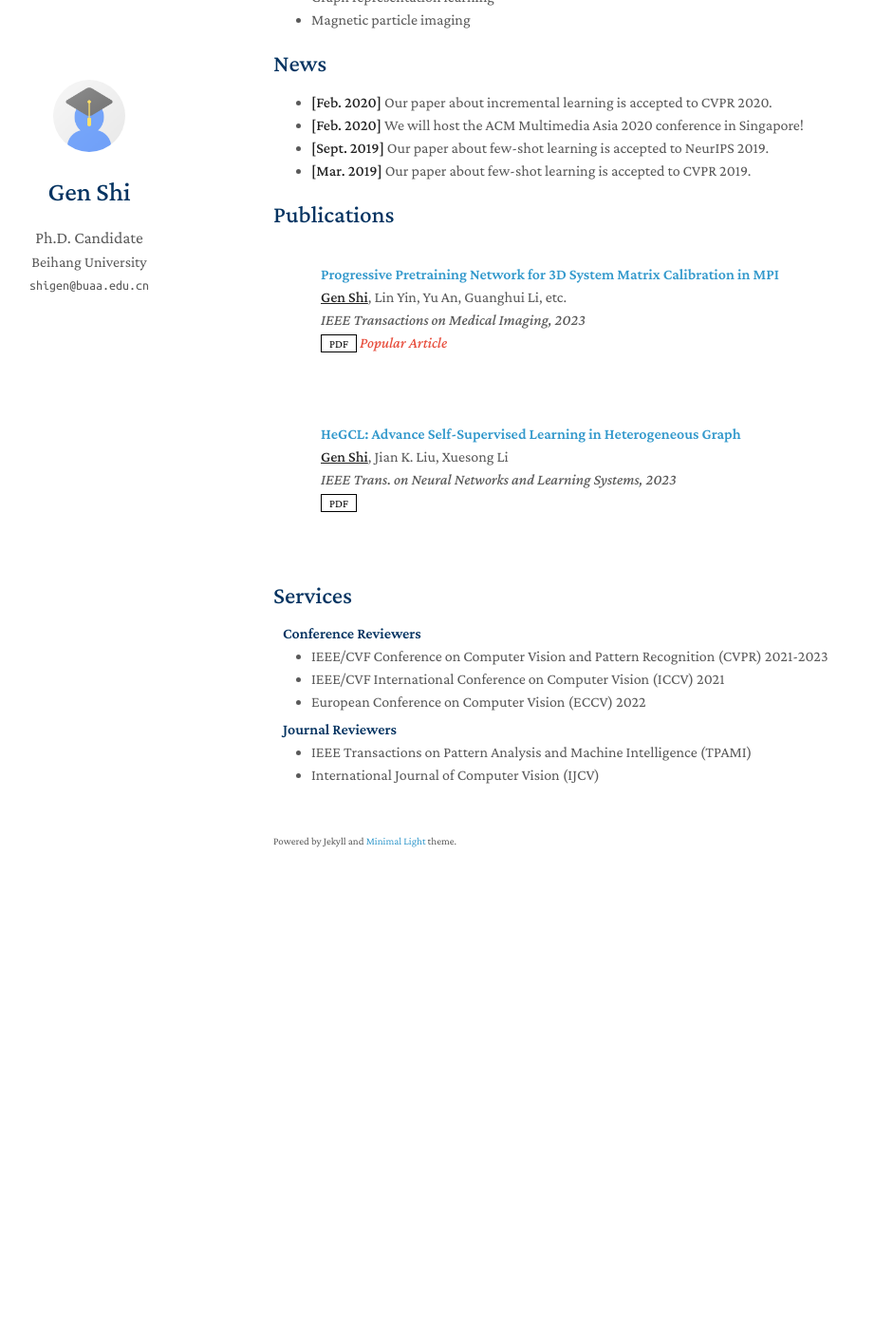
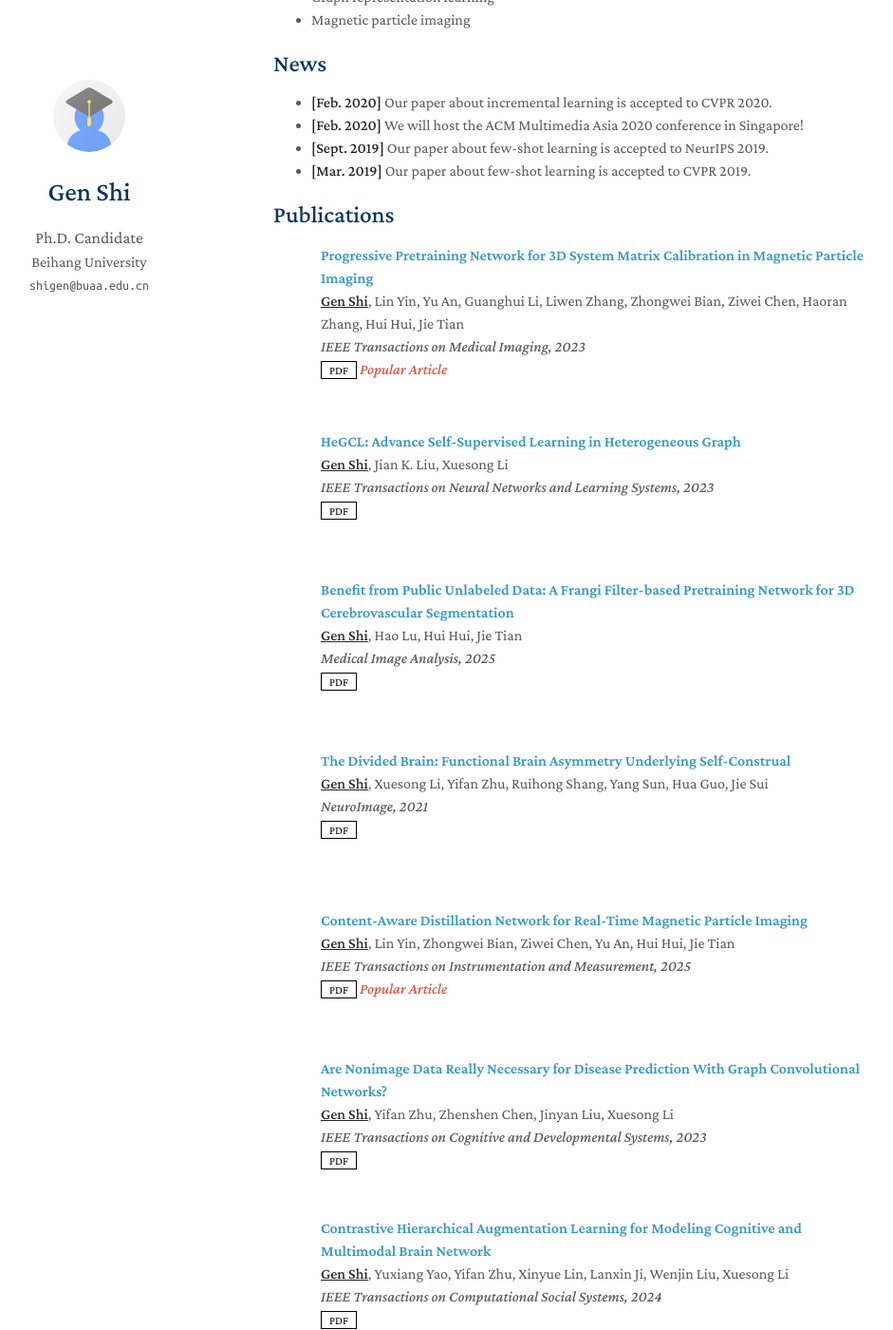
Before and after one commit to genshi997/genshi997.github.io, a Jekyll site: the page built from index.md, in a window 1280 px wide and 1400 px high, scrolled down 282 px. Shown: the whole window at 95% size, without its empty margins (182-1123 px from the left). Built offline with Jekyll 4.4.1, drawn with Linux system fonts in a browser that asks for light colours; a style sheet for code colours, icons or effects is not loaded; our own code applies the rules of GitHub Pages for plain Markdown files; before the commit the page ends 1248 px from its top, so only the background shows below that.

Commit message:
Update publications.yml

```diff
--- a/_data/publications.yml
+++ b/_data/publications.yml
@@ -1,27 +1,6 @@
 main:
-
-  # - title: Continual Learning for Abdominal Multi-Organ and Tumor Segmentation
-  #   authors: Yixiao Zhang, Xinyi Li, Huimiao Chen, Alan Yuille, <strong>Yaoyao Liu*</strong>, Zongwei Zhou* (*Corresponding authors)
-  #   conference_short: MICCAI
-  #   conference: International Conference on Medical Image Computing and Computer-Assisted Intervention <strong>(MICCAI)</strong>, 2023.
-  #   pdf: https://arxiv.org/pdf/2306.00988.pdf
-  #   code: https://github.com/MrGiovanni/ContinualLearning
-  #   bibtex: https://bib.yliu.me/MICCAI23.txt
-  #   image: ./assets/img/teaser_example_2.png
-  #   notes: Early Accept
-
-  # - title: "Mnemonics Training: Multi-Class Incremental Learning without Forgetting"
-  #   authors: <strong>Yaoyao Liu</strong>, Yuting Su, An-An Liu, Bernt Schiele, Qianru Sun
-  #   conference_short: CVPR
-  #   conference: IEEE/CVF Conference on Computer Vision and Pattern Recognition <strong>(CVPR)</strong>, 2020.
-  #   pdf: https://arxiv.org/pdf/2002.10211.pdf
-  #   code: https://github.com/yaoyao-liu/class-incremental-learning/tree/main/mnemonics-training
-  #   page: https://class-il.mpi-inf.mpg.de/mnemonics/
-  #   bibtex: https://class-il.mpi-inf.mpg.de/mnemonics/
-  #   notes: Oral Presentation
-  #   image: ./assets/img/teaser_example.png
-  - title: "Progressive Pretraining Network for 3D System Matrix Calibration in MPI"
-    authors: "<strong><u>Gen Shi</u></strong>, Lin Yin, Yu An, Guanghui Li, etc."
+  - title: "Progressive Pretraining Network for 3D System Matrix Calibration in Magnetic Particle Imaging"
+    authors: "<strong><u>Gen Shi</u></strong>, Lin Yin, Yu An, Guanghui Li, Liwen Zhang, Zhongwei Bian, Ziwei Chen, Haoran Zhang, Hui Hui, Jie Tian"
     conference_short: "IEEE TMI"
     conference: "IEEE Transactions on Medical Imaging, 2023"
     pdf: "https://doi.org/10.1109/TMI.2023.3297173"
@@ -32,8 +11,53 @@ main:
   - title: "HeGCL: Advance Self-Supervised Learning in Heterogeneous Graph"
     authors: "<strong><u>Gen Shi</u></strong>, Jian K. Liu, Xuesong Li"
     conference_short: "IEEE TNNLS"
-    conference: "IEEE Trans. on Neural Networks and Learning Systems, 2023"
+    conference: "IEEE Transactions on Neural Networks and Learning Systems, 2023"
     pdf: "https://doi.org/10.1109/TNNLS.2023.3273255"
     # code: ""
     # image: "./assets/img/graph_teaser.png"
     # notes: "Oral Presentation"
+
+  - title: "Benefit from Public Unlabeled Data: A Frangi Filter-based Pretraining Network for 3D Cerebrovascular Segmentation"
+    authors: "<strong><u>Gen Shi</u></strong>, Hao Lu, Hui Hui, Jie Tian"
+    conference_short: MedIA
+    conference: Medical Image Analysis, 2025
+    pdf: https://doi.org/10.1016/j.media.2024.103442
+    # code: ""
+    # image: ./assets/img/cerebrovascular.png
+    # notes: Early Accept
+
+  - title: "The Divided Brain: Functional Brain Asymmetry Underlying Self-Construal"
+    authors: "<strong><u>Gen Shi</u></strong>, Xuesong Li, Yifan Zhu, Ruihong Shang, Yang Sun, Hua Guo, Jie Sui"
+    conference_short: NeuroImage
+    conference: NeuroImage, 2021
+    pdf: https://doi.org/10.1016/j.neuroimage.2021.118382
+    # code: ""
+    # image: ./assets/img/self_construal.png
+    # notes: Published
+
+  - title: "Content-Aware Distillation Network for Real-Time Magnetic Particle Imaging"
+    authors: "<strong><u>Gen Shi</u></strong>, Lin Yin, Zhongwei Bian, Ziwei Chen, Yu An, Hui Hui, Jie Tian"
+    conference_short: IEEE TIM
+    conference: IEEE Transactions on Instrumentation and Measurement, 2025
+    pdf: https://doi.org/10.1109/TIM.2025.3535575
+    # code: ""
+    # image: ./assets/img/mpi_distill.png
+    notes: Popular Article
+
+  - title: "Are Nonimage Data Really Necessary for Disease Prediction With Graph Convolutional Networks?"
+    authors: "<strong><u>Gen Shi</u></strong>, Yifan Zhu, Zhenshen Chen, Jinyan Liu, Xuesong Li"
+    conference_short: IEEE TCDS
+    conference: IEEE Transactions on Cognitive and Developmental Systems, 2023
+    pdf: https://doi.org/10.1109/TCDS.2022.3152791
+    # code: ""
+    # image: ./assets/img/tcds_gcn.png
+    # notes: Vol. 15, No. 1, pp. 252–260
+
+  - title: "Contrastive Hierarchical Augmentation Learning for Modeling Cognitive and Multimodal Brain Network"
+    authors: "<strong><u>Gen Shi</u></strong>, Yuxiang Yao, Yifan Zhu, Xinyue Lin, Lanxin Ji, Wenjin Liu, Xuesong Li"
+    conference_short: IEEE TCSS
+    conference: IEEE Transactions on Computational Social Systems, 2024
+    pdf: https://doi.org/10.1109/TCSS.2024.3402328
+    # code: ""
+    # image: ./assets/img/tcss_contrastive.png
+    # notes: In Press, 1–11
```
